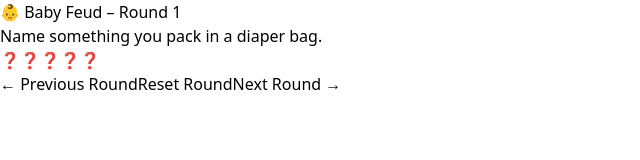
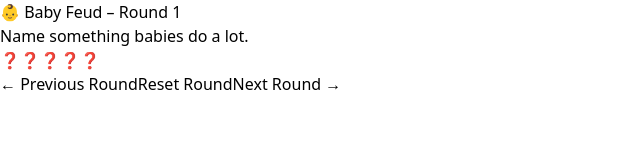
Before and after one commit to arpit10/PartyCamera, a React (Vite) app: page /baby-feud in a window 1280 px wide. Shown: the top 160 px of the page, without its empty margins (0-640 px from the left). Built offline with nearby package versions, Linux system fonts and the light colour scheme; no server answers.

Commit message:
Randomizing the order of questions and also increasing the number of questions

```diff
--- a/src/data/babyFeudData.js
+++ b/src/data/babyFeudData.js
@@ -164,6 +164,117 @@ const babyFeudData = [
       { text: "Teething", points: 10 },
     ],
   },
+  {
+    round: 16,
+    question: "Name a word or phrase you might hear in the delivery room.",
+    answers: [
+      { text: "Push", points: 34 },
+      { text: "Scream/Argh", points: 20 },
+      { text: "Great job", points: 20 },
+      { text: "I can see the head", points: 12 },
+      { text: "Think of the baby", points: 6 },
+      { text: "Almost there", points: 5 },
+      { text: "I love you", points: 3 }
+    ]
+  },
+  {
+    round: 17,
+    question: "What do new parents miss about their old lives?",
+    answers: [
+      { text: "Sleep", points: 49 },
+      { text: "Social Life", points: 17 },
+      { text: "Freedom", points: 12 },
+      { text: "Alone time", points: 7 },
+      { text: "Money", points: 6 },
+      { text: "Spontaneity", points: 4 },
+      { text: "A clean house", points: 4 },
+      { text: "The quiet", points: 1 }
+    ]
+  },
+  {
+    round: 18,
+    question: "Name a food pregnant women might crave.",
+    answers: [
+      { text: "Pickles", points: 40 },
+      { text: "Ice cream", points: 28 },
+      { text: "Chocolate", points: 16 },
+      { text: "Spicy food", points: 9 },
+      { text: "French fries", points: 7 }
+    ]
+  },
+  {
+    round: 19,
+    question: "If you could be a baby again for a day, name something you would enjoy.",
+    answers: [
+      { text: "Sleep/Nap", points: 50 },
+      { text: "Being cuddled", points: 19 },
+      { text: "Non stop play", points: 10 },
+      { text: "No responsibility", points: 10 },
+      { text: "Drinking a bottle", points: 6 },
+      { text: "Being fed", points: 5 }
+    ]
+  },
+  {
+    round: 20,
+    question: "Name a popular lullaby to sing to a baby.",
+    answers: [
+      { text: "Rock-a-Bye Baby", points: 56 },
+      { text: "Hush, Little Baby", points: 16 },
+      { text: "Twinkle Little Star", points: 10 },
+      { text: "Brahms' Lullaby", points: 4 },
+      { text: "Itsy, Bitsy Spider", points: 3 },
+      { text: "Sleep Baby, Sleep", points: 2 }
+    ]
+  },
+  {
+    round: 21,
+    question: "Name something your partner does that's just like a baby.",
+    answers: [
+      { text: "Cry/Whine", points: 50 },
+      { text: "Sleep", points: 22 },
+      { text: "Want attention", points: 13 },
+      { text: "Eat", points: 7 },
+      { text: "Snore", points: 5 },
+      { text: "Expect food", points: 3 }
+    ]
+  },
+  {
+    round: 22,
+    question: "Name something you might see in a baby's room.",
+    answers: [
+      { text: "Crib/Cot", points: 30 },
+      { text: "Diapers", points: 22 },
+      { text: "Teddy bear", points: 15 },
+      { text: "Changing table", points: 11 },
+      { text: "Mobile", points: 11 },
+      { text: "Cute wall art", points: 6 },
+      { text: "Their name", points: 5 }
+    ]
+  },
+  {
+    round: 23,
+    question: "Name a common ingredient in baby food.",
+    answers: [
+      { text: "Carrots", points: 31 },
+      { text: "Apples", points: 20 },
+      { text: "Peas", points: 20 },
+      { text: "Bananas", points: 13 },
+      { text: "Milk", points: 11 },
+      { text: "Pumpkins", points: 5 }
+    ]
+  },
+  {
+    round: 24,
+    question: "Name something a baby might put in its mouth.",
+    answers: [
+      { text: "Baby bottle", points: 66 },
+      { text: "Nipple", points: 24 },
+      { text: "Pacifier", points: 4 },
+      { text: "Teething ring", points: 2 },
+      { text: "Thumb", points: 2 },
+      { text: "Feet", points: 2 }
+    ]
+  }
 ];
 
 export default babyFeudData;
--- a/src/pages/BabyFeud.jsx
+++ b/src/pages/BabyFeud.jsx
@@ -1,11 +1,23 @@
 import { useState } from "react";
 import babyFeudData from "../data/babyFeudData.js";
 
+function shuffle(array) {
+  let newArray = [...array];
+  for (let i = newArray.length - 1; i > 0; i--) {
+    const j = Math.floor(Math.random() * (i + 1));
+    [newArray[i], newArray[j]] = [newArray[j], newArray[i]];
+  }
+  return newArray;
+}
+
+
 export default function BabyFeud() {
+  const [shuffledData] = useState(() => shuffle(babyFeudData));
   const [roundIndex, setRoundIndex] = useState(0);
   const [revealed, setRevealed] = useState([]);
 
-  const round = babyFeudData[roundIndex];
+  // const round = babyFeudData[roundIndex];
+  const round = shuffledData[roundIndex];
   const handleReveal = (i) => {
     if (!revealed.includes(i)) {
       setRevealed([...revealed, i]);
@@ -34,7 +46,7 @@ export default function BabyFeud() {
     <div className="min-h-screen flex flex-col items-center justify-center bg-gradient-to-r from-pink-200 to-blue-200 p-6">
       <div className="w-full max-w-3xl bg-white rounded-2xl shadow-xl p-6 text-center">
         <h1 className="text-3xl font-extrabold mb-4">
-          👶 Baby Feud – Round {round.round}
+          👶 Baby Feud – Round {roundIndex + 1}
         </h1>
         <h2 className="text-xl font-semibold mb-6">{round.question}</h2>
 
```
